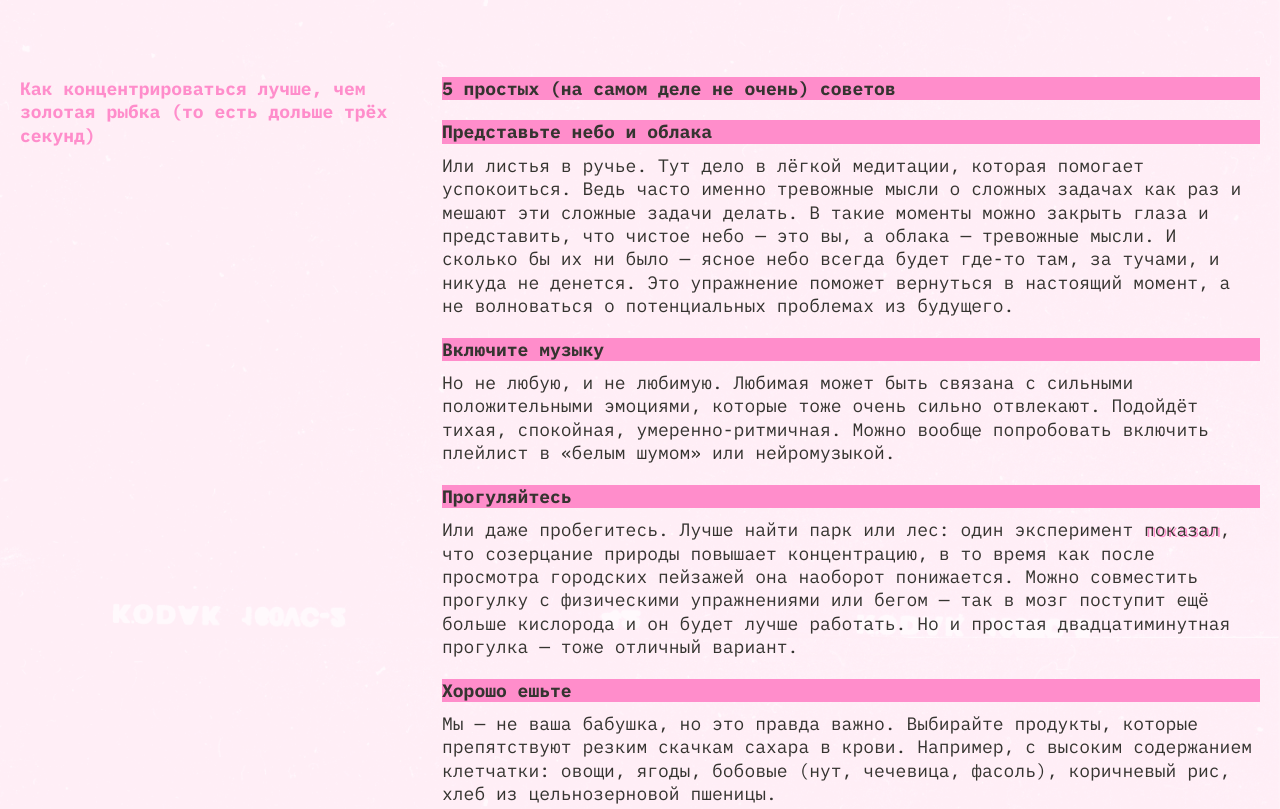
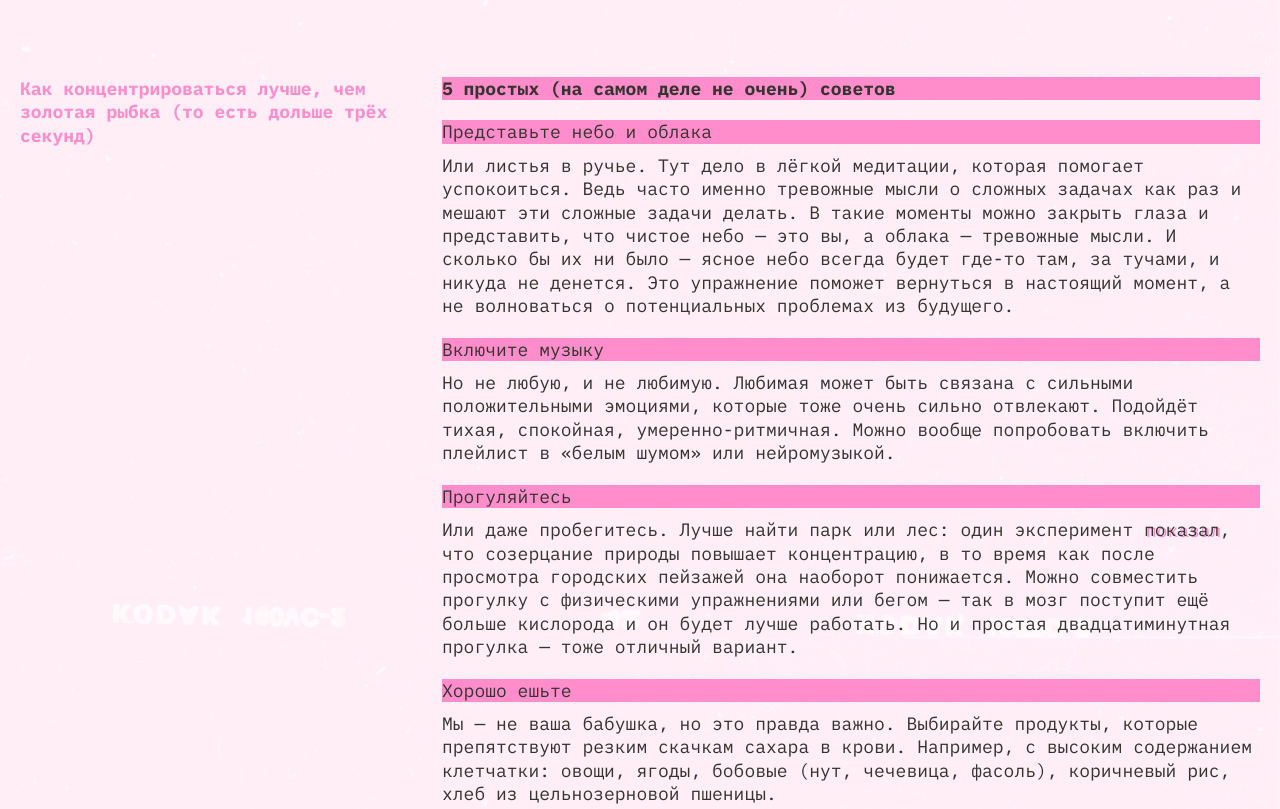
Before and after one commit to glebatyginko/slozhno-sosredotochitsya, a plain HTML site: page index.html in a window 1280 px wide. Shown: the part 1762-2571 px from the top of the page. Drawn offline with Linux system fonts and the light colour scheme.

Commit message:
final version

```diff
--- a/styles/style.css
+++ b/styles/style.css
@@ -157,6 +157,10 @@
 .card__title {
   color: var(--sub-title-text-color);
   font-size: 18px;
+}
+
+.article-section .card__title {
+  font-weight: normal;
 }
 /* article */
 .article-section {
```
